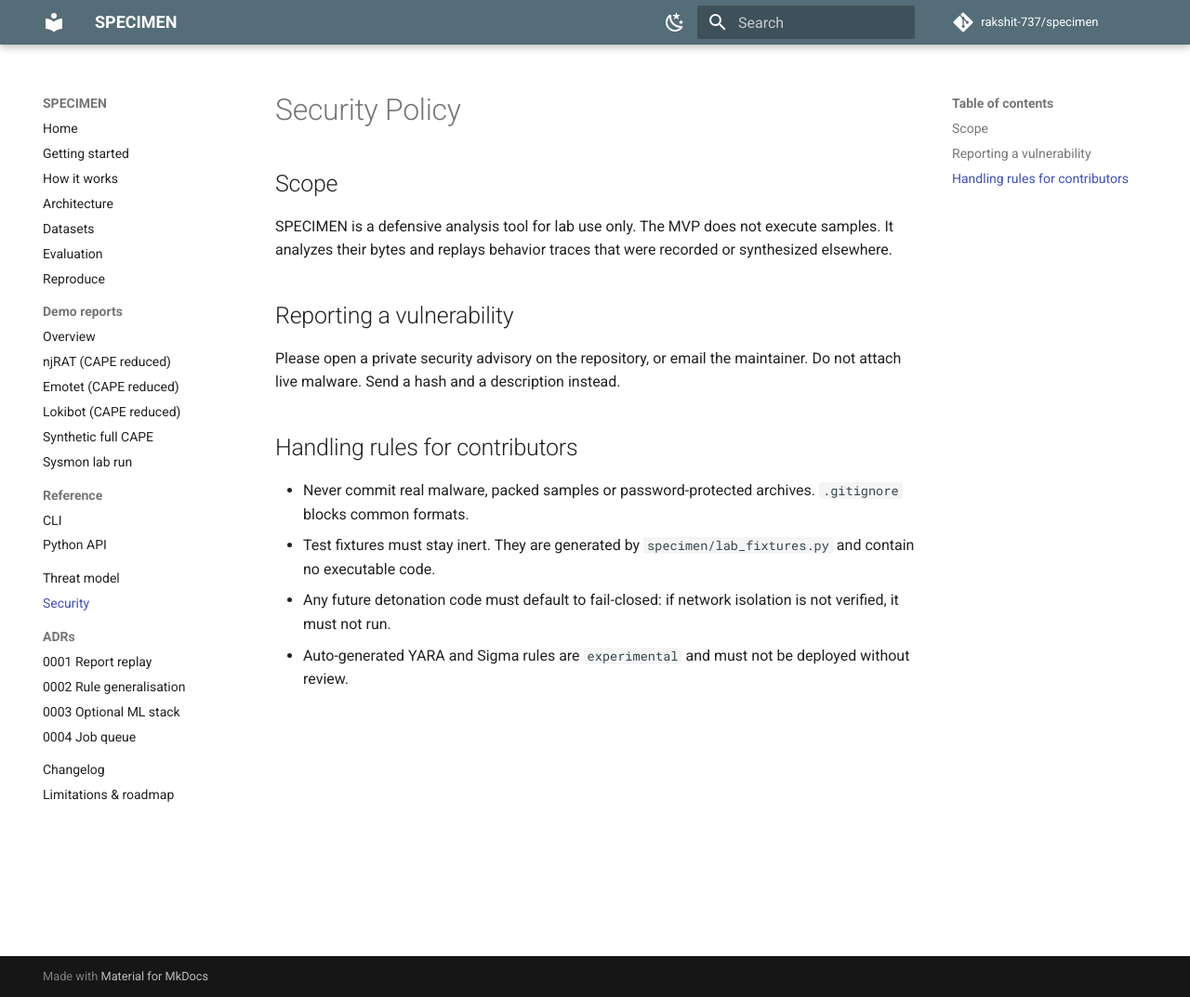
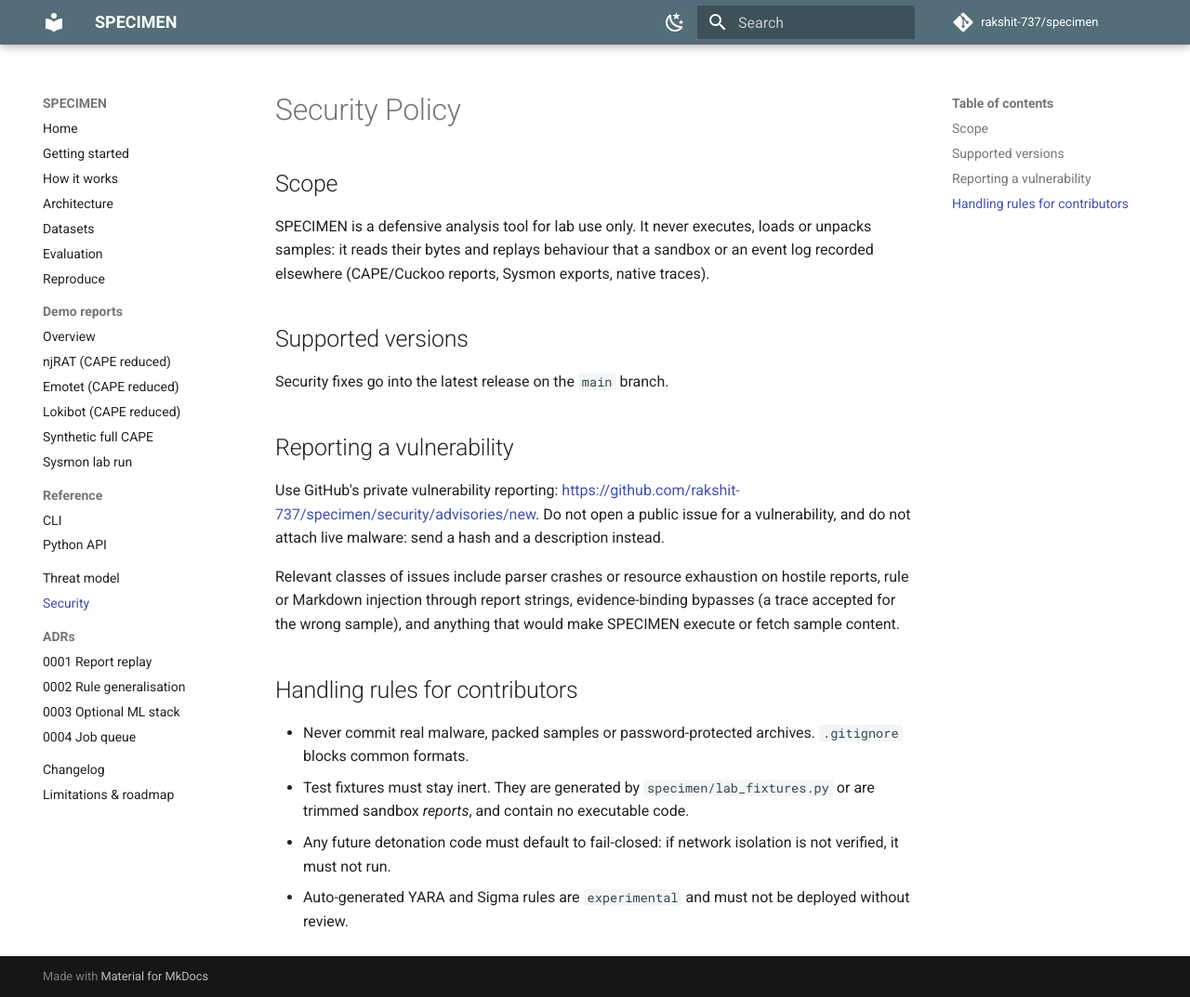
Before and after one commit to rakshit-737/specimen, an MkDocs documentation site: the page built from docs/security.md, in a window 1280 px wide and 1073 px high. Shown: the whole window at 93% size. Built offline with MkDocs 1.6.1 and Material for MkDocs 9.7.7, drawn with Linux system fonts in a browser that asks for light colours; comment, search, counter and statistics services are not loaded.

Commit message:
docs: security policy links private vulnerability reporting; contributing covers generated tables
SECURITY.md no longer says 'the MVP' and points to the private advisory form
instead of an unnamed email. CONTRIBUTING explains that result tables are
generated from results/*.json, that bench runs go through the bench
workflow, that retrained models need new pinned hashes, and how adapters
must surface malformed input.

Co-Authored-By: Claude <noreply@anthropic.com>

```diff
--- a/SECURITY.md
+++ b/SECURITY.md
@@ -1,13 +1,18 @@
 # Security Policy
 
 ## Scope
-SPECIMEN is a defensive analysis tool for lab use only. The MVP does not execute samples. It analyzes their bytes and replays behavior traces that were recorded or synthesized elsewhere.
+SPECIMEN is a defensive analysis tool for lab use only. It never executes, loads or unpacks samples: it reads their bytes and replays behaviour that a sandbox or an event log recorded elsewhere (CAPE/Cuckoo reports, Sysmon exports, native traces).
+
+## Supported versions
+Security fixes go into the latest release on the `main` branch.
 
 ## Reporting a vulnerability
-Please open a private security advisory on the repository, or email the maintainer. Do not attach live malware. Send a hash and a description instead.
+Use GitHub's private vulnerability reporting: <https://github.com/rakshit-737/specimen/security/advisories/new>. Do not open a public issue for a vulnerability, and do not attach live malware: send a hash and a description instead.
+
+Relevant classes of issues include parser crashes or resource exhaustion on hostile reports, rule or Markdown injection through report strings, evidence-binding bypasses (a trace accepted for the wrong sample), and anything that would make SPECIMEN execute or fetch sample content.
 
 ## Handling rules for contributors
 - Never commit real malware, packed samples or password-protected archives. `.gitignore` blocks common formats.
-- Test fixtures must stay inert. They are generated by `specimen/lab_fixtures.py` and contain no executable code.
+- Test fixtures must stay inert. They are generated by `specimen/lab_fixtures.py` or are trimmed sandbox *reports*, and contain no executable code.
 - Any future detonation code must default to fail-closed: if network isolation is not verified, it must not run.
 - Auto-generated YARA and Sigma rules are `experimental` and must not be deployed without review.
```
Also changed, not shown: CONTRIBUTING.md (+15 -6 lines).
